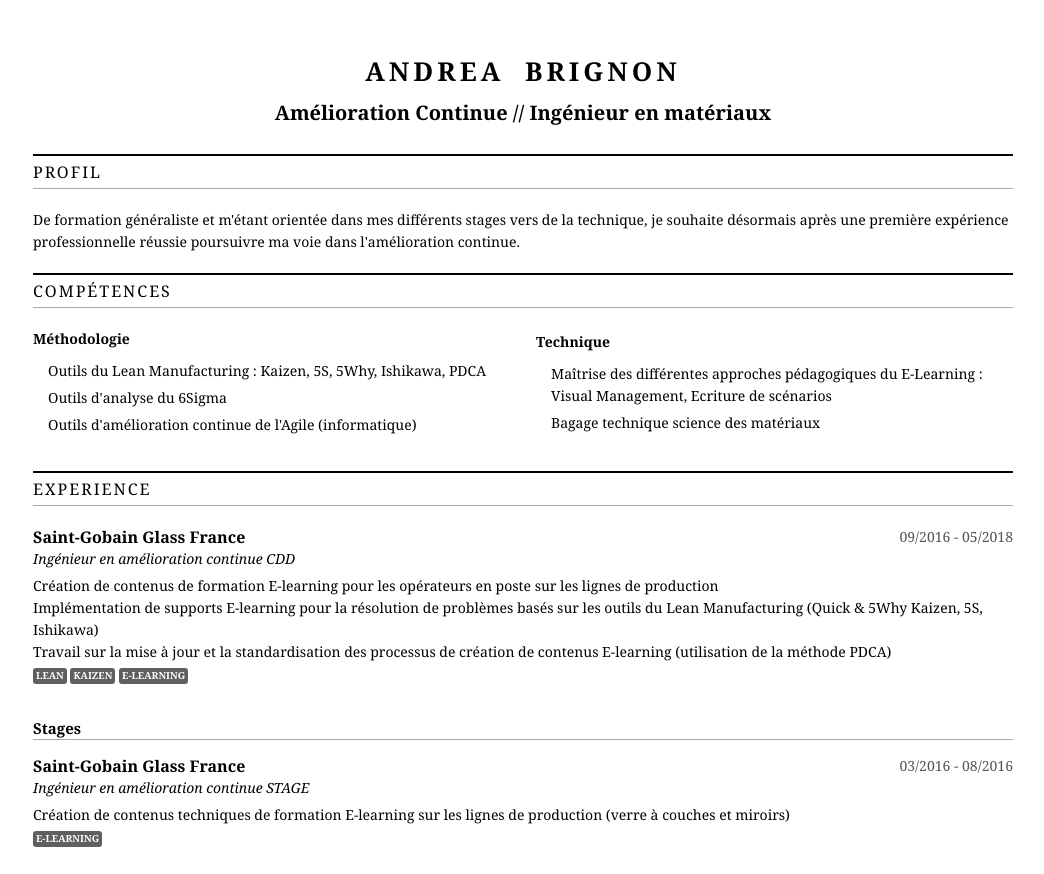
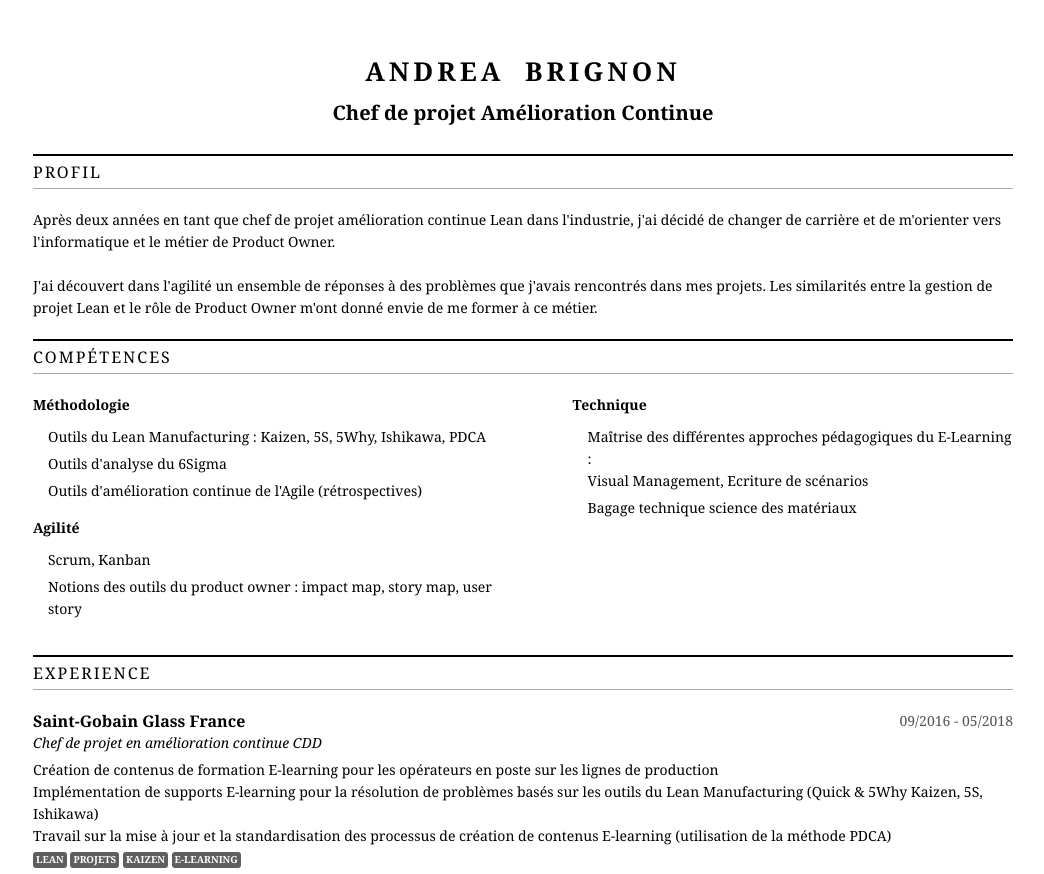
Before and after one commit to andreabrignon/andreabrignon.github.io, a plain HTML site: page index.html in a window 1280 px wide. Shown: the top 874 px of the page, without its empty margins (117-1161 px from the left). Drawn offline with Linux system fonts and the light colour scheme.

Commit message:
orienté PO

```diff
--- a/index.html
+++ b/index.html
@@ -22,7 +22,7 @@
 
 				<div class="section contact">
 					<div class="content">
-						<h2 class="headline">Amélioration Continue // Ingénieur en matériaux</h2>
+						<h2 class="headline">Chef de projet Amélioration Continue</h2>
 					</div>
 					<div class="clear"></div>
 				</div>
@@ -34,9 +34,12 @@
 					</h2>
 					<div class="content">
 						<p>
-							De formation généraliste et m'étant orientée dans mes différents stages vers de la technique,
-							je souhaite désormais après une première expérience professionnelle réussie poursuivre ma voie dans
-							l'amélioration continue.
+							Après deux années en tant que chef de projet amélioration continue Lean dans l'industrie,
+							j'ai décidé de changer de carrière et de m'orienter vers l'informatique et le métier de Product Owner.
+							<br/><br/>
+							J'ai découvert dans l'agilité un ensemble de réponses à des problèmes que j'avais
+							rencontrés dans mes projets. Les similarités entre la gestion de projet Lean et
+							le rôle de Product Owner m'ont donné envie de me former à ce métier.
 						</p>
 					</div>
 					<div class="clear"></div>
@@ -53,10 +56,15 @@
 								<ul style="list-style-type: none;">
 									<li>Outils du Lean Manufacturing  : Kaizen, 5S, 5Why, Ishikawa, PDCA</li>
 									<li>Outils d'analyse du 6Sigma</li>
-									<li>Outils d'amélioration continue de l'Agile (informatique)</li>
+									<li>Outils d'amélioration continue de l'Agile (rétrospectives)</li>
+								</ul>
+								<strong>Agilité</strong>
+								<ul style="list-style-type: none;">
+									<li>Scrum, Kanban</li>
+									<li>Notions des outils du product owner : impact map, story map, user story</li>
 								</ul>
 							</td>
-							<td>
+							<td style="vertical-align: top">
 								<strong>Technique</strong>
 								<ul style="list-style-type: none;">
 									<li>Maîtrise des différentes approches pédagogiques du E-Learning : <br/>Visual Management, Ecriture de scénarios</li>
@@ -80,7 +88,7 @@
 							<div class="dates">
 								09/2016 - 05/2018
 							</div>
-							<div class="title">Ingénieur en amélioration continue CDD</div>
+							<div class="title">Chef de projet en amélioration continue CDD</div>
 							<div class="job-summary">
 								<p>
 									Création de contenus de formation E-learning pour les opérateurs en poste sur les lignes de production <br/>
@@ -89,6 +97,7 @@
 								</p>
 								<p>
 									<span class="label label-default">Lean</span>
+									<span class="label label-default">Projets</span>
 									<span class="label label-default">Kaizen</span>
 									<span class="label label-default">E-learning</span>
 								</p>
@@ -107,7 +116,6 @@
 								<p>
 									Création de contenus techniques de formation E-learning sur les lignes de production
 									 (verre à couches et miroirs)
-
 								</p>
 								<p>
 									<span class="label label-default">E-learning</span>
```
